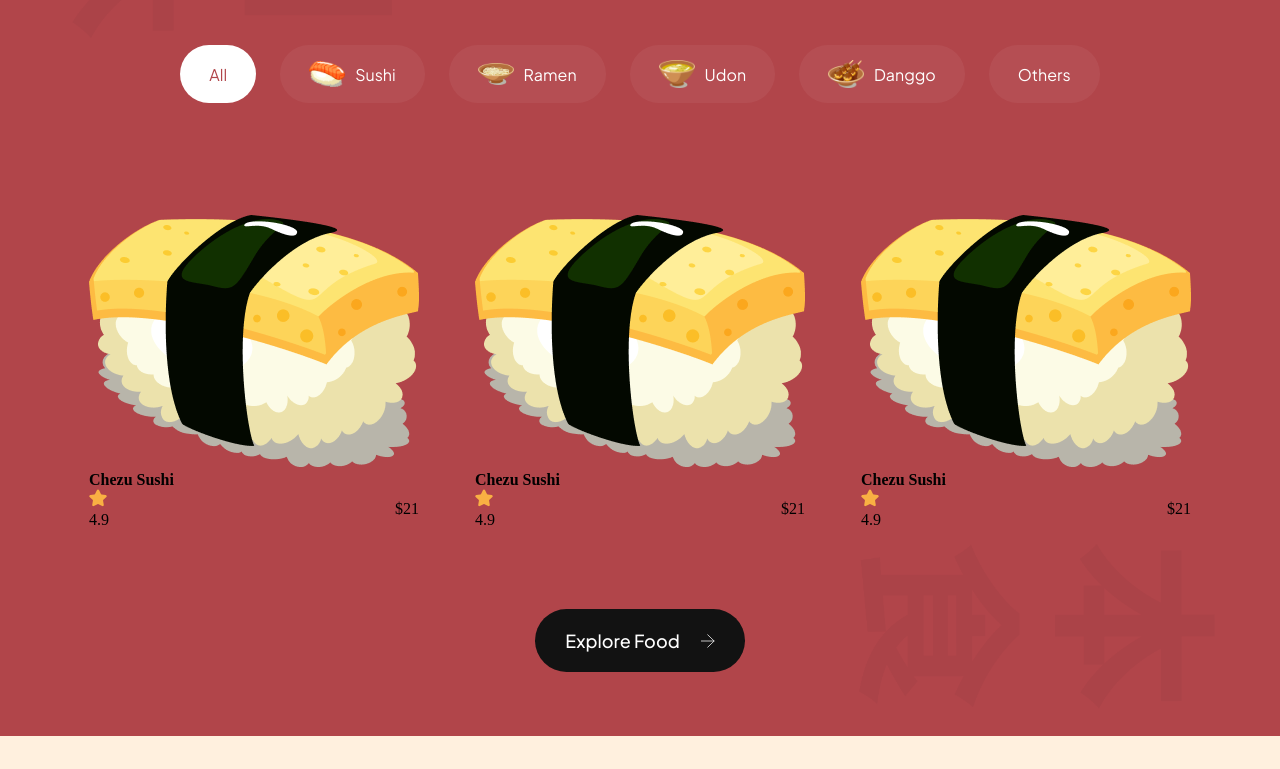
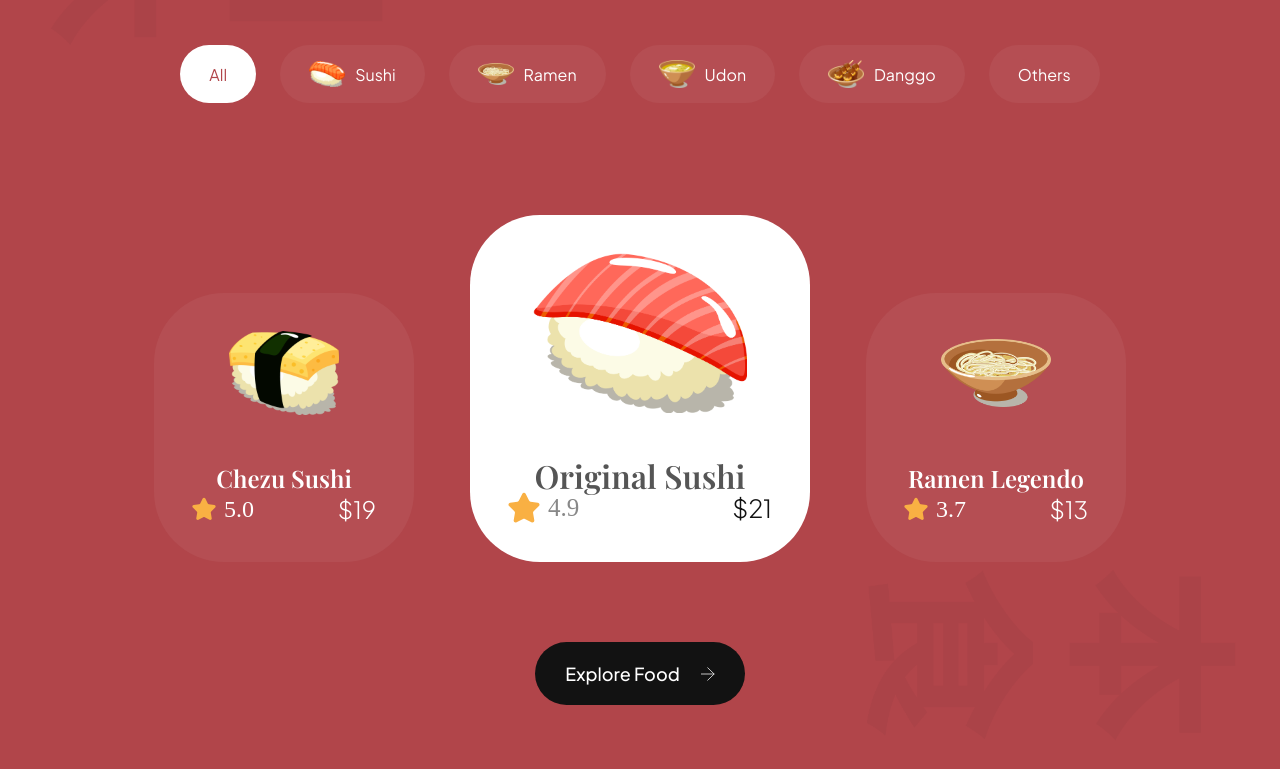
Before and after one commit to Ndundulu/Sushi-Application, a website built with Vite: page index.html in a window 1280 px wide. Shown: the part 1645-2414 px from the top of the page. Before the commit the page ends 2381 px from the top, so only its background shows below. Built offline with nearby package versions, Linux system fonts and the light colour scheme.

Commit message:
We finished styling the popular section and intergrated animate on scroll.

```diff
--- a/css/sections/popular.css
+++ b/css/sections/popular.css
@@ -122,3 +122,95 @@
     margin-left: 21px;
     object-fit: contain;
 }
+
+.popular-foods__card {
+    padding:38px;
+    min-width: 260px;
+    height: fit-content;
+
+    display: flex;
+    align-items:center;
+    flex-direction: column;
+
+    background: rgb(255, 255, 255, 0.05);
+    border-radius: 70px;
+    border: 1px rgb(255, 255, 255, 0.02);
+}
+
+.popular-foods__card-image {
+    width: 110px;
+    height:84px;
+    object-fit: contain;
+}
+
+.popular-foods__card-title {
+    margin-top: 47px;
+
+    font-weight: 600;
+    font-size: 24px;
+    font-family: var(--playfair-display);
+    line-height: 32px;
+    text-align: center;
+    color: white;
+}
+
+.popular-foods__card-details {
+    margin-top:32;
+    width: 100%;
+}
+
+.popular-foods__card-rating {
+    display: flex;
+    gap:8px;
+    align-items: center;
+}
+
+.popular-foods__card-rating img {
+    width: 24px;
+    height: 24px;
+    object-fit: contain;
+}
+
+.popular-foods__card-rating p {
+    font-weight:300;
+    font-size: 24px;
+    color:white;
+}
+
+.popular-foods__card-price{
+    font-weight:300;
+    font-size: 24px;
+    font-family: var(--plus-jakarta-sans);
+    color:#fff;
+}
+
+.popular-foods__card.active-card{
+    background: #fff;
+    min-width: 340px;
+}
+
+.popular-foods__card.active-card .popular-foods__card-image {
+    width: 214px;
+    height:160px;
+}
+
+.popular-foods__card.active-card .popular-foods__card-title {
+    color: var(--black-500);
+    font-size: 32px;
+
+}
+
+.popular-foods__card.active-card .popular-foods__card-rating img {
+    width: 32px;
+    height: 32px;
+}
+
+.popular-foods__card.active-card .popular-foods__card-rating p {
+    color: var(--gray-100);
+    font-size: 25px;
+}
+
+.popular-foods__card.active-card .popular-foods__card-price {
+    color: var(--secondary-color);
+    font-size: 25px;
+}
--- a/index.html
+++ b/index.html
@@ -23,13 +23,13 @@
       <!-- Logo container -->
       <div class="header__logo">
         <!-- Logo text -->
-        <h4>Sushiman</h4>
+        <h4 data-aos = "fade-down">Sushiman</h4>
         <!-- Logo overlay (red background) -->
         <div class="header__logo-overlay"></div>
       </div>
 
       <!-- Desktop menu -->
-      <ul class="header__menu">
+      <ul class="header__menu" data-aos = "fade-down">
         <!-- Menu items with links -->
         <li><a href="#menu">Menu</a></li>
         <li><a href="#food">Food</a></li>
@@ -40,7 +40,7 @@
       </ul>
 
       <!-- Mobile menu (hidden by default) -->
-      <ul class="header__menu-mobile">
+      <ul class="header__menu-mobile" data-aos = "fade-down">
         <!-- Mobile menu icon -->
         <li><img src="assets/menu.svg" alt="Menu" /></li>
       </ul>
@@ -50,8 +50,9 @@
     <div class=" hero-image">
       <img
       src="assets/sushi-1.png" alt="sushi"
+      data-aos = "fade-up"
       />
-      <h2>
+      <h2 data-aos = "fade-up">
       日 <br />
       本 <br />
       食
@@ -59,7 +60,7 @@
       <div class="hero-image__overlay"></div>
     </div>
     <div class="hero-content">
-      <div class="hero-content-info">
+      <div class="hero-content-info" data-aos = "fade-left">
         <h1>Feel the test of Japanese food</h1>
         <p> Feel the test of the most popular Japanese food from  anywhere and anytime.</p>
         <div class="hero-content__buttons">
@@ -67,7 +68,7 @@
           <button class="hero-content__play-button"><img src="assets/play-circle.svg" alt="play"/>How to Order</button>
         </div>
       </div>
-      <div class="hero-content__testimonial">
+      <div class="hero-content__testimonial" data-aos = "fade-up">
         <div class="hero-content__customer flex-center">
           <h4>24<span>k+</span></h4>
           <p>Happy Customer</p>
@@ -79,28 +80,28 @@
       </div>
     </div>
   </section>
-  <section class="about-us" id="about-us">
+  <section class="about-us" id="about-us" >
     <div class="about-us__image">
-      <div class="about-us__image-sushi3">
+      <div class="about-us__image-sushi3" data-aos = "fade-right">
         <img src="assets/sushi-3.png" alt="Sushi"/>
       </div>
-      <button class="about-us__button">Learn more
+      <button class="about-us__button" data-aos = "fade-left">Learn more
         <img src="assets/arrow-up-right.svg" alt="learn more"/>
       </button>
-      <div class="about-us__image-sushi2">
+      <div class="about-us__image-sushi2" data-aos = "fade-right">
         <img src="assets/sushi-2.png" alt="Sushi"/>
       </div>
     </div>
     <div class="about-us__content">
-      <p class="sushi__subtitle">About Us 私たちについて> </p>
-      <h3 class="sushi__title">Our mission is to bring true Japanese flavours to you.</h3>
-      <p class="sushi__description">We offer our customers the experience of Omotenashi, the Japanese spirit of heartfelt hospitality, through our shopping and dining services.
+      <p class="sushi__subtitle" data-aos = "fade-down">About Us 私たちについて> </p>
+      <h3 class="sushi__title" data-aos = "fade-left">Our mission is to bring true Japanese flavours to you.</h3>
+      <p class="sushi__description" data-aos = "fade-up">We offer our customers the experience of Omotenashi, the Japanese spirit of heartfelt hospitality, through our shopping and dining services.
       </p>
     </div>
   </section>
   <section class="popular-foods" id="menu">
-    <h2 class="popular-foods__title">Popular Food / 人気</h2>
-    <div class="popular-foods__filter sushi__hide-scrollbar">
+    <h2 class="popular-foods__title" data-aos = "flip-up">Popular Food / 人気</h2>
+    <div class="popular-foods__filter sushi__hide-scrollbar" data-aos = "fade-up">
       <button class="popular-foods__filter-btn active">All</button>
       <button class="popular-foods__filter-btn"><img src="/assets/sushi-9.png" Alt="Sushi 9"/>Sushi</button>
       <button class="popular-foods__filter-btn"><img src="/assets/sushi-8.png" Alt="Sushi 8"/>Ramen</button>
@@ -108,42 +109,42 @@
       <button class="popular-foods__filter-btn"><img src="/assets/sushi-6.png" Alt="Sushi 6"/>Danggo</button>
       <button class="popular-foods__filter-btns">Others</button>
     </div>
-    <div class="popular-foods__catalogue">
+    <div class="popular-foods__catalogue" data-aos = "fade-up">
       <article class="popular-foods__card">
         <img class="popular-foods__card-image" src="assets/sushi-12.png" alt="Sushi-12"/>
-        <h4 class="popular-food__card-title">Chezu Sushi</h4>
-        <div class="popular-food__card-details flex-between">
-          <div class="popular-food__card-rating">
+        <h4 class="popular-foods__card-title">Chezu Sushi</h4>
+        <div class="popular-foods__card-details flex-between">
+          <div class="popular-foods__card-rating">
+            <img src="assets/star.svg" alt="Star"/>
+            <p>5.0</p>
+          </div>
+          <p class="popular-foods__card-price">$19</p>
+        </div>
+      </article>
+      <article class="popular-foods__card active-card">
+        <img class="popular-foods__card-image" src="assets/sushi-11.png" alt="Sushi-11"/>
+        <h4 class="popular-foods__card-title">Original Sushi</h4>
+        <div class="popular-foods__card-details flex-between">
+          <div class="popular-foods__card-rating">
             <img src="assets/star.svg" alt="Star"/>
             <p>4.9</p>
           </div>
-          <p class="popular-food__card-price">$21</p>
-        </div>
-      </article>
-      <article class="popular-foods__card active-card">
-        <img class="popular-foods__card-image" src="assets/sushi-12.png" alt="Sushi-12"/>
-        <h4 class="popular-food__card-title">Chezu Sushi</h4>
-        <div class="popular-food__card-details flex-between">
-          <div class="popular-food__card-rating">
-            <img src="assets/star.svg" alt="Star"/>
-            <p>4.9</p>
-          </div>
-          <p class="popular-food__card-price">$21</p>
+          <p class="popular-foods__card-price">$21</p>
         </div>
       </article>
       <article class="popular-foods__card">
-        <img class="popular-foods__card-image" src="assets/sushi-12.png" alt="Sushi-12"/>
-        <h4 class="popular-food__card-title">Chezu Sushi</h4>
-        <div class="popular-food__card-details flex-between">
-          <div class="popular-food__card-rating">
+        <img class="popular-foods__card-image" src="assets/sushi-10.png" alt="Sushi-10"/>
+        <h4 class="popular-foods__card-title">Ramen Legendo</h4>
+        <div class="popular-foods__card-details flex-between">
+          <div class="popular-foods__card-rating">
             <img src="assets/star.svg" alt="Star"/>
-            <p>4.9</p>
+            <p>3.7</p>
           </div>
-          <p class="popular-food__card-price">$21</p>
+          <p class="popular-foods__card-price">$13</p>
         </div>
       </article>
     </div>
-    <button class="popular-foods__button">Explore Food<img src="/assets/arrow-right.svg"/> </button>
+    <button class="popular-foods__button" data-aos = "fade-right">Explore Food<img src="/assets/arrow-right.svg"/> </button>
   </section>
   <!-- Link to external JavaScript file -->
   <script src="js/script.js" type="module"></script>
--- a/js/script.js
+++ b/js/script.js
@@ -5,8 +5,8 @@ import sushi12 from '../assets/sushi-12.png'
 import sushi11 from '../assets/sushi-11.png'
 import sushi10 from '../assets/sushi-10.png'
 
-// import AOS from "aos";
-// import "aos/dist/aos.css";
+import AOS from "aos";
+import "aos/dist/aos.css";
 
 // init AOS animation
 AOS.init({
--- a/package.json
+++ b/package.json
@@ -10,5 +10,8 @@
   },
   "devDependencies": {
     "vite": "^6.0.5"
+  },
+  "dependencies": {
+    "aos": "^2.3.4"
   }
 }
```
Also changed, not shown: 1 other file.
